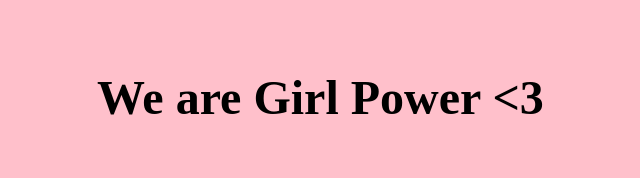
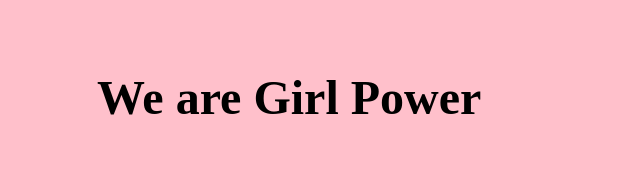
Before and after one commit to KeanFISA/web-development-jakiyac05-tech, a plain HTML site: page index.html in a window 1280 px wide. Shown: the part 223-401 px from the top of the page, 543-1183 px from the left. Drawn offline with Linux system fonts and the light colour scheme.

Commit message:
Update index.html

```diff
--- a/index.html
+++ b/index.html
@@ -78,7 +78,7 @@
         </div>
         <div class="content">
           <!--Change the name of the animal -->
-          <div><h1>We are Girl Power <3</h1></div>
+          <div><h1>We are Girl Power</h1></div>
           <div>
             <ul class=" list">
               <!--Change the reasons-->
```
